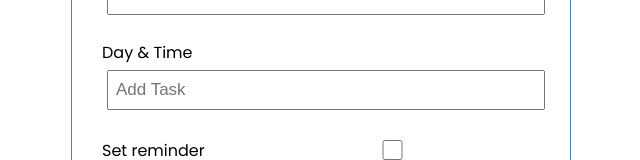
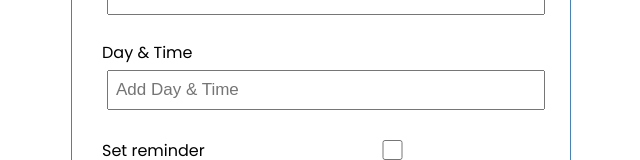
Before and after one commit to v1becheck/react-task-tracker, a React (Create React App) app: page / in a window 1280 px wide. Shown: the part 189-349 px from the top of the page, without its empty margins (319-959 px from the left). Built offline with nearby package versions, Linux system fonts and the light colour scheme.

Commit message:
Implemented add Task functionality

```diff
--- a/src/App.js
+++ b/src/App.js
@@ -35,6 +35,13 @@ function App() {
     );
   };
 
+  //add task
+  const addTask = (task) => {
+    const id = Math.floor(Math.random() * 1000) + 1;
+    const newTask = { id, ...task };
+    setTasks([...tasks, newTask]);
+  };
+
   //delete task
   const deleteTask = (id) => {
     setTasks(tasks.filter((task) => task.id !== id));
@@ -43,7 +50,7 @@ function App() {
   return (
     <div className='container'>
       <Header />
-      <AddTask />
+      <AddTask onAdd={addTask} />
       {tasks.length > 0 ? (
         <Tasks tasks={tasks} onDelete={deleteTask} onToggle={toggleReminder} />
       ) : (
--- a/src/components/AddTask.js
+++ b/src/components/AddTask.js
@@ -1,17 +1,63 @@
-function AddTask() {
+import { useState } from 'react';
+
+function AddTask({ onAdd }) {
+  const [text, setText] = useState('');
+  const [day, setDay] = useState('');
+  const [reminder, setReminder] = useState(false);
+
+  const onSubmit = (e) => {
+    e.preventDefault();
+
+    if (!text) {
+      alert('Please add Task!');
+      return;
+    }
+
+    onAdd({
+      text,
+      day,
+      reminder,
+    });
+
+    setText('');
+    setDay('');
+    setReminder(false);
+  };
+
   return (
-    <form className='add-form'>
+    <form className='add-form' onSubmit={onSubmit}>
       <div className='form-control'>
         <label>Task</label>
-        <input type='text' placeholder='Add Task' />
+        <input
+          type='text'
+          placeholder='Add Task'
+          value={text}
+          onChange={(e) => {
+            setText(e.target.value);
+          }}
+        />
       </div>
       <div className='form-control'>
         <label>Day & Time</label>
-        <input type='text' placeholder='Add Task' />
+        <input
+          type='text'
+          placeholder='Add Day & Time'
+          value={day}
+          onChange={(e) => {
+            setDay(e.target.value);
+          }}
+        />
       </div>
       <div className='form-control form-control-check'>
         <label>Set reminder</label>
-        <input type='checkbox' placeholder='Add Task' />
+        <input
+          type='checkbox'
+          value={reminder}
+          checked={reminder}
+          onChange={(e) => {
+            setReminder(e.target.checked);
+          }}
+        />
       </div>
 
       <input type='submit' className='btn btn-block' value='Save Task' />
```
